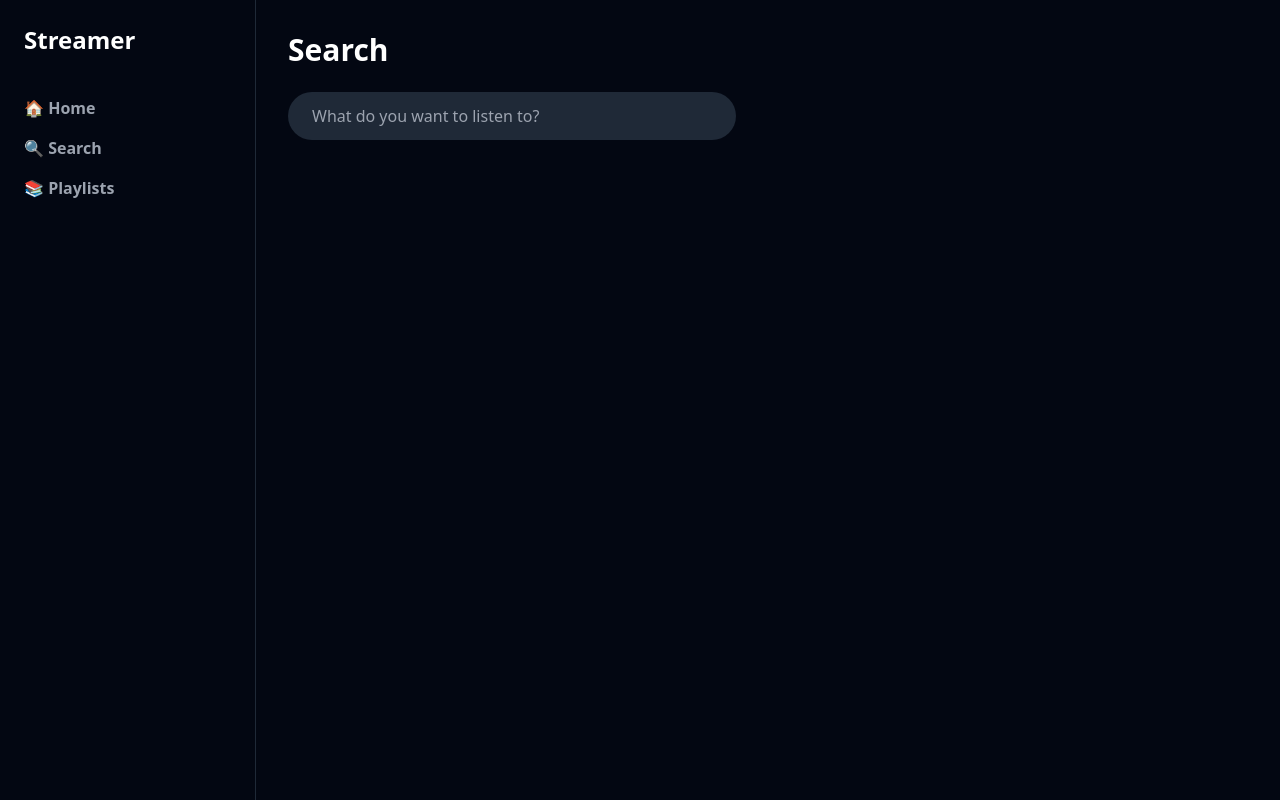
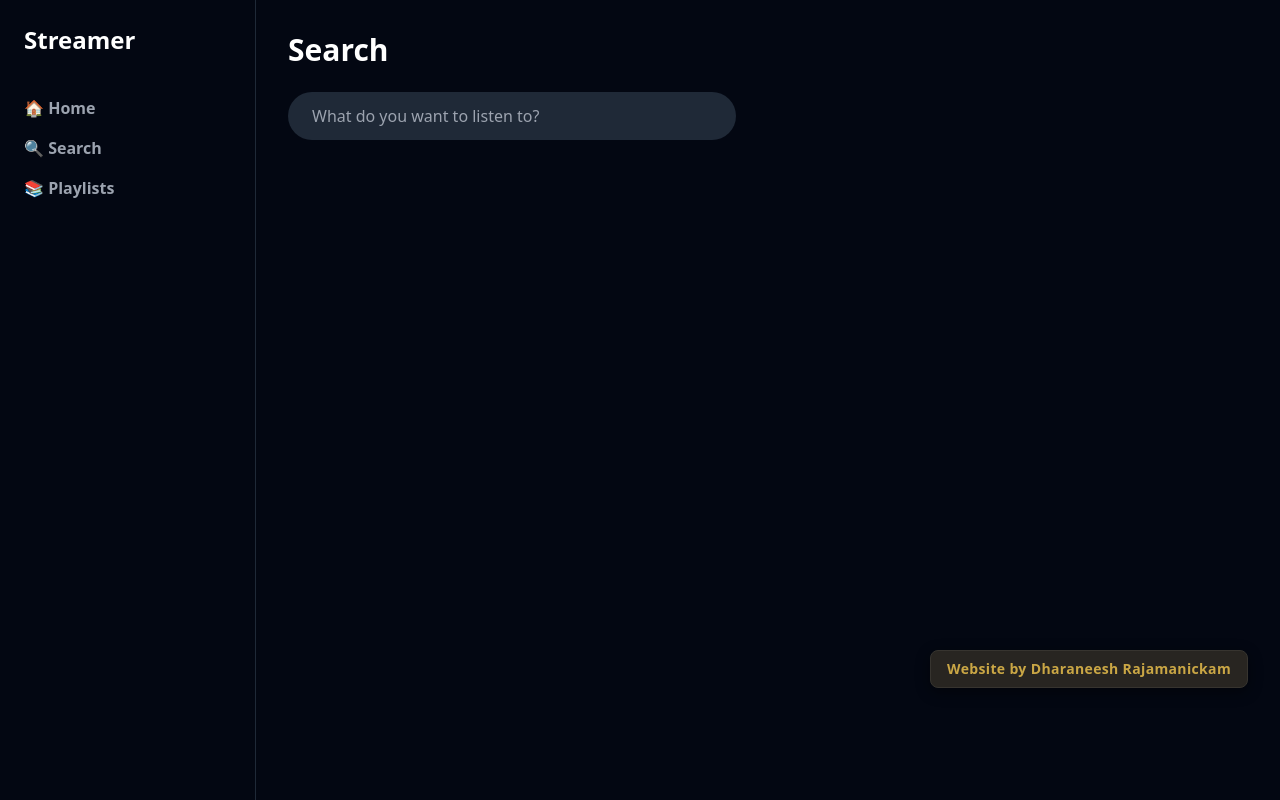
Before and after one commit to dharaneesh777-collab/music-streamer, a React (Vite) app in the folder client/: page /search in a window 1280 px wide. Built offline with nearby package versions, Linux system fonts and the light colour scheme.

Commit message:
Added UI signature badge

```diff
--- a/client/src/App.jsx
+++ b/client/src/App.jsx
@@ -30,19 +30,24 @@ function App() {
     return (
         <PlayerProvider>
             <Router>
-                <div className="flex h-screen bg-gray-950 text-white overflow-hidden">
-                    {/* Sidebar hidden on mobile, visible on medium+ screens */}
+                <div className="flex h-screen bg-gray-950 text-white overflow-hidden relative">
                     <div className="hidden md:flex">
                         <Sidebar />
                     </div>
 
-                    {/* Added bottom padding on mobile to prevent content hiding behind bottom nav & player */}
                     <div className="flex-1 overflow-y-auto pb-44 md:pb-28">
                         <Routes>
                             <Route path="/" element={<Home />} />
                             <Route path="/search" element={<Search />} />
                             <Route path="/playlists" element={<Playlists />} />
                         </Routes>
+                    </div>
+
+                    {/* NEW: Developer Signature Badge */}
+                    <div className="fixed md:bottom-28 bottom-44 right-4 md:right-8 z-30 pointer-events-none opacity-90">
+                        <div className="bg-[#2d2a24] text-[#e0b94c] px-4 py-2 rounded-lg shadow-[0_4px_15px_rgba(0,0,0,0.5)] border border-[#3d3a33] text-xs md:text-sm font-semibold tracking-wide flex items-center justify-center">
+                            Website by Dharaneesh Rajamanickam
+                        </div>
                     </div>
 
                     <BottomNav />
```
